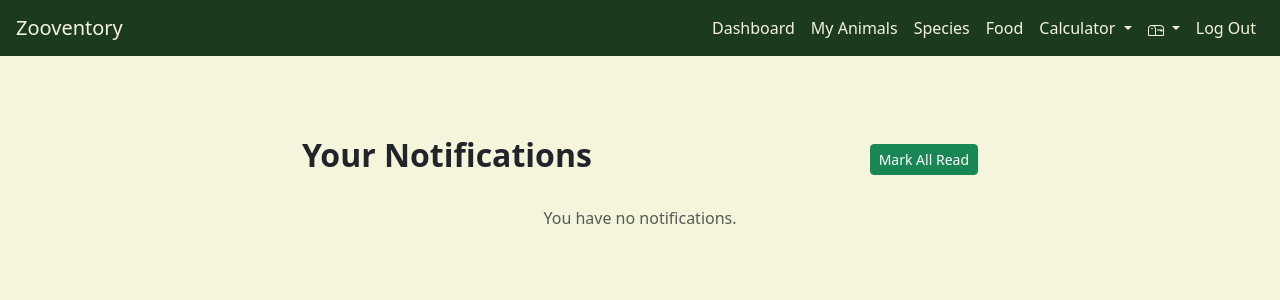
After one commit to Nkitchen86-FHSU/finalprojectNicholasKitchen, a Django app: page /notification/ in a window 1280 px wide. The commit adds this page. Shown: the top 300 px of the page. Run offline with Django 5.2, Linux system fonts and the light colour scheme; the visitor is signed in with stand-in values (Sample User, id 1); data that the repository does not hold is empty.

Commit message:
Added notification views and urls. Updated navbar to have a mailbox. Created notification/index.html. Fixed typo in context_processors.py.

```diff
--- a/finalprojectNicholasKitchen/zooventory/context_processors.py
+++ b/finalprojectNicholasKitchen/zooventory/context_processors.py
@@ -3,7 +3,7 @@ from .models import Notification
 def unread_notifcations(request):
     if request.user.is_authenticated:
         unread = Notification.objects.filter(owner=request.user, is_read=False)
-        recent = unread.order_by('-created_at')[:5]
+        recent = unread.order_by('created_at')[:5]
         return {
             'unread_notifications': unread,
             'recent_notifications': recent,
--- a/finalprojectNicholasKitchen/zooventory/static/zooventory/style.css
+++ b/finalprojectNicholasKitchen/zooventory/static/zooventory/style.css
@@ -43,7 +43,16 @@ main {
     border-color: #f5f5dc;
 }
 
+/* Default mailbox color */
+.mailbox-icon {
+    color: #f5f5dc;
+}
 
+/* When there are unread notifications, make the icon pop */
+.mailbox-icon.unread {
+    color: #ffc107; /* Bootstrap warning/yellow */
+    font-weight: bold;
+}
 
 /* Primary buttons (dark green) */
 .btn-primary {
--- a/finalprojectNicholasKitchen/zooventory/templates/zooventory/base.html
+++ b/finalprojectNicholasKitchen/zooventory/templates/zooventory/base.html
@@ -48,6 +48,67 @@
                         <ul class="dropdown-menu" aria-labelledby="calculatorDropdown">
                             <li><a class="dropdown-item" href="{% url 'feed_myanimal' %}">Feed</a></li>
                             <li><a class="dropdown-item" href="{% url 'weigh_myanimal' %}">Weigh</a></li>
+                        </ul>
+                    </li>
+
+                    <!-- Notification Mailbox -->
+                    <li class="nav-item dropdown">
+
+                        <a class="nav-link dropdown-toggle position-relative mailbox-icon
+                                  {% if unread_notifications %}unread{% endif %}"
+                           href="#" id="notificationDropdown" role="button"
+                           data-bs-toggle="dropdown" aria-expanded="false">
+
+                            <!-- Mailbox Icon -->
+                            <svg xmlns="http://www.w3.org/2000/svg" width="16" height="16" fill="currentColor" class="bi bi-mailbox" viewBox="0 0 16 16">
+                              <path d="M4 4a3 3 0 0 0-3 3v6h6V7a3 3 0 0 0-3-3m0-1h8a4 4 0 0 1 4 4v6a1 1 0 0 1-1 1H1a1 1 0 0 1-1-1V7a4 4 0 0 1 4-4m2.646 1A4 4 0 0 1 8 7v6h7V7a3 3 0 0 0-3-3z"/>
+                              <path d="M11.793 8.5H9v-1h5a.5.5 0 0 1 .5.5v1a.5.5 0 0 1-.5.5h-1a.5.5 0 0 1-.354-.146zM5 7c0 .552-.448 0-1 0s-1 .552-1 0a1 1 0 0 1 2 0"/>
+                            </svg>
+
+                            <!-- Unread badge -->
+                            {% if unread_notifications %}
+                                <span class="position-absolute top-0 start-100 translate-middle badge rounded-pill bg-danger">
+                                    {{ unread_notifications.count }}
+                                </span>
+                            {% endif %}
+                        </a>
+
+                        <!-- Dropdown Menu -->
+                        <ul class="dropdown-menu dropdown-menu-end" aria-labelledby="notificationDropdown" style="width: 300px;">
+
+                            <li class="dropdown-header fw-bold">Recent Notifications</li>
+
+                            {% if recent_notifications %}
+                                {% for n in recent_notifications %}
+                                    <li class="px-3 py-2 {% if not n.is_read %}bg-light{% endif %}">
+                                        <div class="small {% if not n.is_read %}fw-bold{% endif %}">
+                                            {{ n.message }}
+                                        </div>
+                                        <div class="text-muted small">{{ n.created_at|date:"M d, h:i A" }}</div>
+                                        <hr class="my-1">
+                                    </li>
+                                {% endfor %}
+                            {% else %}
+                                <li class="px-3 py-2 text-muted small">No notifications</li>
+                            {% endif %}
+
+                            <li><hr class="dropdown-divider"></li>
+
+                            <!-- View All -->
+                            <li>
+                                <a class="dropdown-item text-primary" href="{% url 'notification_index' %}">
+                                    View All Notifications
+                                </a>
+                            </li>
+
+                            <!-- Mark All Read -->
+                            <li>
+                                <form method="post" action="{% url 'notification_mark_read' %}">
+                                    {% csrf_token %}
+                                    <button class="dropdown-item text-success">Mark All as Read</button>
+                                </form>
+                            </li>
+
                         </ul>
                     </li>
 
--- /dev/null
+++ b/finalprojectNicholasKitchen/zooventory/templates/zooventory/notification/index.html
@@ -0,0 +1,49 @@
+{% extends 'zooventory/base.html' %}
+
+{% block title %}Notifications{% endblock %}
+
+{% block content %}
+<div class="container my-5" style="max-width: 700px;">
+
+    <div class="d-flex justify-content-between align-items-center mb-4">
+        <h2 class="fw-bold">Your Notifications</h2>
+
+        <!-- Mark All as Read -->
+        <form method="post" action="{% url 'notification_mark_read' %}">
+            {% csrf_token %}
+            <button class="btn btn-success btn-sm">Mark All Read</button>
+        </form>
+    </div>
+
+    {% if notifications %}
+        <div class="list-group">
+
+            {% for n in notifications %}
+                <div class="list-group-item d-flex justify-content-between align-items-start
+                            {% if not n.is_read %}bg-light{% endif %}">
+
+                    <div>
+                        <p class="mb-1 {% if not n.is_read %}fw-bold{% endif %}">
+                            {{ n.message }}
+                        </p>
+                        <small class="text-muted">{{ n.created_at }}</small>
+                    </div>
+
+                    <!-- Mark One as Read -->
+                    {% if not n.is_read %}
+                        <form method="post" action="{% url 'notification_mark_one' n.id %}">
+                            {% csrf_token %}
+                            <button class="btn btn-outline-primary btn-sm">Mark Read</button>
+                        </form>
+                    {% endif %}
+                </div>
+            {% endfor %}
+
+        </div>
+
+    {% else %}
+        <p class="text-muted text-center mt-4">You have no notifications.</p>
+    {% endif %}
+
+</div>
+{% endblock %}
--- a/finalprojectNicholasKitchen/zooventory/urls.py
+++ b/finalprojectNicholasKitchen/zooventory/urls.py
@@ -45,4 +45,9 @@ urlpatterns = [
     path('chart/feeding-frequency', views.chart_feeding_frequency, name='chart_feeding_frequency'),
     path('chart/top-food', views.chart_top_food, name='chart_top_food'),
     path('chart/weight-trends', views.chart_weight_trends, name='chart_weight_trends'),
+
+    # Notification URLs
+    path('notification/', views.notification_index, name='notification_index'),
+    path('notification/mark-read/', views.notification_mark_read, name='notification_mark_read'),
+    path('notification/<int:id>/mark-read/', views.notification_mark_one, name='notification_mark_one'),
 ]
--- a/finalprojectNicholasKitchen/zooventory/views.py
+++ b/finalprojectNicholasKitchen/zooventory/views.py
@@ -9,7 +9,7 @@ from django.http import JsonResponse
 from django.db.models import Sum
 from django.utils import timezone
 from django.conf import settings
-from .models import MyAnimal, UniqueAnimal, Food, FeedingSchedule, Log
+from .models import MyAnimal, UniqueAnimal, Food, FeedingSchedule, Log, Notification
 from .utils.conversions import *
 from datetime import datetime, timedelta
 
@@ -867,3 +867,24 @@ def chart_weight_trends(request):
                 last_value = values[i]
 
     return JsonResponse({'labels': labels, 'data': data})
+
+# -----------------------------
+# Notification:
+# - Index to View All
+# - Mark As Read
+# -----------------------------
+
+@login_required
+def notification_index(request):
+    notifications = Notification.objects.filter(owner=request.user).order_by('created_at')
+    return render(request, 'zooventory/notification/index.html', {'notifications': notifications})
+
+@login_required
+def notification_mark_read(request):
+    Notification.objects.filter(owner=request.user, is_read=False).update(is_read=True)
+    return redirect('notification_index')
+
+@login_required
+def notification_mark_one(request, id):
+    Notification.objects.filter(owner=request.user, id=id).update(is_read=True)
+    return redirect('notification_index')
```
